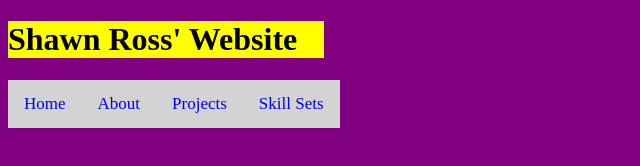
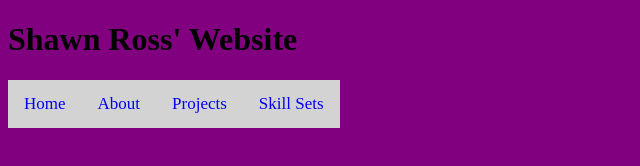
Before and after one commit to shawnross22/shawnross22.github.io, a plain HTML site: page index.html in a window 1280 px wide. Shown: the whole page, without its empty margins (0-640 px from the left). Drawn offline with Linux system fonts and the light colour scheme.

Commit message:
Update style.css

```diff
--- a/style.css
+++ b/style.css
@@ -3,10 +3,6 @@ body{
   background-color: purple;
 }
 
-h1{
-  background-color: yellow;
-  width: 25%;
-}
 
 .topnav a {
   background-color: lightgrey;
```
